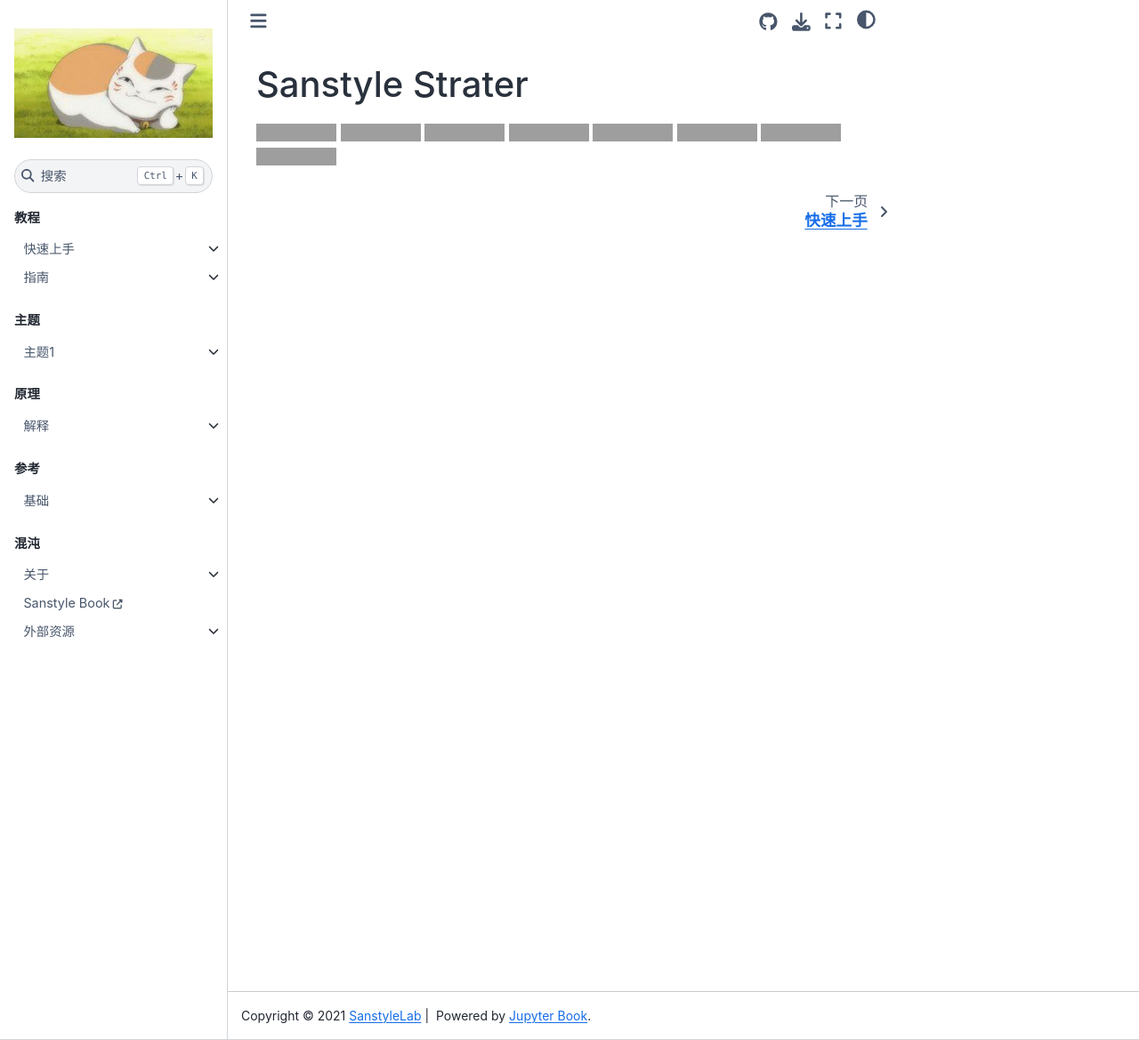
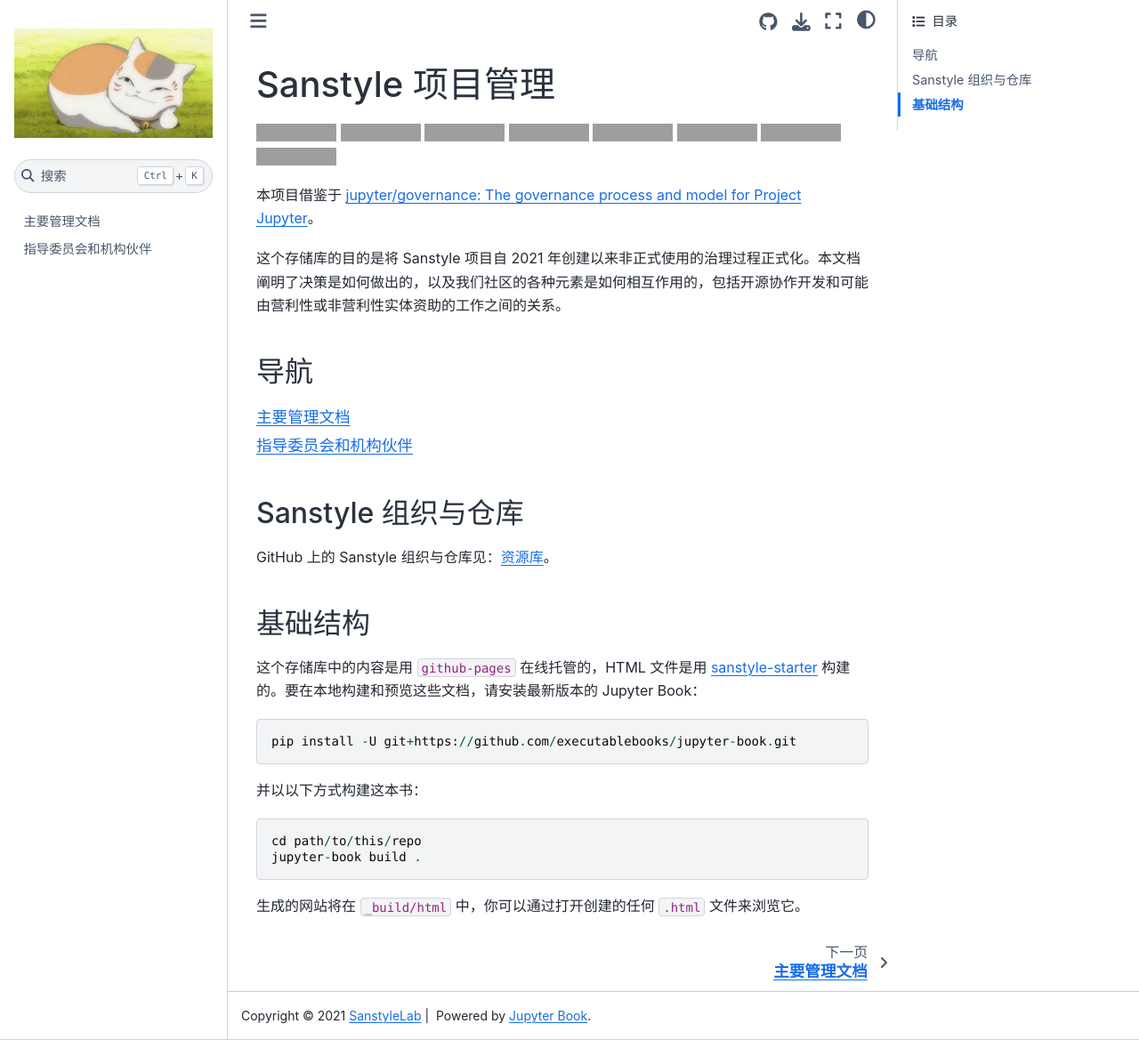
Before and after one commit to SanstyleLab/governance, a Jupyter Book: the page built from README.md, in a window 1280 px wide and 1169 px high. Shown: the whole window at 89% size. Built offline with Jupyter Book 1.0.4 settings and Sphinx 7.4.7 and the Sphinx Book theme 1.1.4, drawn with Linux system fonts in a browser that asks for light colours; grey boxes are pictures that could not be loaded.

Commit message:
项目初始化

````diff
--- a/README.md
+++ b/README.md
@@ -1,3 +1,34 @@
-# Sanstyle Strater
+# Sanstyle 项目管理
 
-[![GitHub issues](https://img.shields.io/github/issues/xinetzone/sanstyle-starter)](https://github.com/xinetzone/sanstyle-starter/issues) [![GitHub forks](https://img.shields.io/github/forks/xinetzone/sanstyle-starter)](https://github.com/xinetzone/sanstyle-starter/network) [![GitHub stars](https://img.shields.io/github/stars/xinetzone/sanstyle-starter)](https://github.com/xinetzone/sanstyle-starter/stargazers) [![GitHub license](https://img.shields.io/github/license/xinetzone/sanstyle-starter)](https://github.com/xinetzone/sanstyle-starter/blob/main/LICENSE)  ![repo size](https://img.shields.io/github/repo-size/xinetzone/sanstyle-starter.svg) [![contributors](https://img.shields.io/github/contributors/xinetzone/sanstyle-starter.svg)](https://github.com/xinetzone/sanstyle-starter/graphs/contributors) [![watcher](https://img.shields.io/github/watchers/xinetzone/sanstyle-starter.svg)](https://github.com/xinetzone/sanstyle-starter/watchers) ![](https://github.com/xinetzone/sanstyle-starter/actions/workflows/docs.yml/badge.svg)
+[![GitHub issues](https://img.shields.io/github/issues/SanstyleLab/governance)](https://github.com/SanstyleLab/governance/issues) [![GitHub forks](https://img.shields.io/github/forks/SanstyleLab/governance)](https://github.com/SanstyleLab/governance/network) [![GitHub stars](https://img.shields.io/github/stars/SanstyleLab/governance)](https://github.com/SanstyleLab/governance/stargazers) [![GitHub license](https://img.shields.io/github/license/SanstyleLab/governance)](https://github.com/SanstyleLab/governance/blob/main/LICENSE)  ![repo size](https://img.shields.io/github/repo-size/SanstyleLab/governance.svg) [![contributors](https://img.shields.io/github/contributors/SanstyleLab/governance.svg)](https://github.com/SanstyleLab/governance/graphs/contributors) [![watcher](https://img.shields.io/github/watchers/SanstyleLab/governance.svg)](https://github.com/SanstyleLab/governance/watchers) ![](https://github.com/SanstyleLab/governance/actions/workflows/docs.yml/badge.svg)
+
+
+本项目借鉴于 [jupyter/governance: The governance process and model for Project Jupyter](https://github.com/jupyter/governance)。
+
+这个存储库的目的是将 Sanstyle 项目自 2021 年创建以来非正式使用的治理过程正式化。本文档阐明了决策是如何做出的，以及我们社区的各种元素是如何相互作用的，包括开源协作开发和可能由营利性或非营利性实体资助的工作之间的关系。
+
+## 导航
+
+```{tableofcontents}
+```
+
+## Sanstyle 组织与仓库
+
+GitHub 上的 Sanstyle 组织与仓库见：[资源库](https://xinetzone.github.io/sanstyle-book/about.html)。
+
+## 基础结构
+
+这个存储库中的内容是用 `github-pages` 在线托管的，HTML 文件是用 [sanstyle-starter](https://github.com/xinetzone/sanstyle-starter) 构建的。要在本地构建和预览这些文档，请安装最新版本的 Jupyter Book：
+
+```
+pip install -U git+https://github.com/executablebooks/jupyter-book.git
+```
+
+并以以下方式构建这本书：
+
+```
+cd path/to/this/repo
+jupyter-book build .
+```
+
+生成的网站将在 `_build/html` 中，你可以通过打开创建的任何 `.html` 文件来浏览它。
--- a/_config.yml
+++ b/_config.yml
@@ -66,10 +66,10 @@ html:
   comments:
     hypothesis: true
     utterances:
-      repo: "xinetzone/sanstyle-starter"
+      repo: "SanstyleLab/governance"
 
 repository:
-  url: https://github.com/xinetzone/sanstyle-starter # The URL to your book's repository
+  url: https://github.com/SanstyleLab/governance # The URL to your book's repository
   path_to_book: "./" # A path to your book's folder, relative to the repository root., ie docs
   branch: main # Which branch of the repository should be used when creating links
 
--- a/_toc.yml
+++ b/_toc.yml
@@ -1,41 +1,6 @@
-format: jb-book
+format: jb-article
 root: README
-parts:
-- caption: 教程
-  chapters:
-  - file: start/index
-    sections:
-    - glob: start/**
-  - file: basics/index
-    sections:
-    - glob: basics/**
 
-- caption: 主题
-  chapters:
-  - file: topics/index
-    sections:
-    - glob: topics/**
-
-- caption: 原理
-  chapters:
-  - file: principle/index
-    sections:
-    - glob: principle/**
-
-- caption: 参考
-  chapters:
-  - file: reference/index
-    sections:
-    - glob: reference/**
-
-- caption: 混沌
-  chapters:
-  - file: about/index
-    sections:
-      - glob: about/**
-      - file: CHANGELOG
-  - url: https://xinetzone.github.io/sanstyle-book/
-    title: Sanstyle Book
-  - file: other/index
-    sections:
-    - glob: other/**
+sections:
+  - file: governance
+  - file: people
--- /dev/null
+++ b/governance.md
@@ -0,0 +1,56 @@
+# 主要管理文档
+
+本文档的正式版本，以及在下面的管理部分中定义的角色中的个人和机构列表，包含在项目管理存储库中：[governance](https://github.com/xinetzone/governance)。
+
+## 项目
+
+Sanstyle 项目的目标是开发开源软件，并部署开放和公共的网站和服务，用于可重复、探索性和交互式计算。
+
+本项目公开开发并托管在 [Sanstyle Book](https://xinetzone.github.io/sanstyle-book) 项目和 [Sanstyle Lab](https://sanstylelab.github.io) 组织下的公共 GitHub 库中。项目运行的服务由托管在 [xinetzone.github.io](https://xinetzone.github.io) 或 [sanstylelab.github.io](https://sanstylelab.github.io) 域名下的公共网站和网络服务组成。
+
+任何人都可以成为贡献者。贡献者可以隶属于任何法人实体，也可以不隶属于任何法人实体。贡献者通过提交、审查和讨论 GitHub Pull Requests 和 Issues 来参与项目。
+
+## 管理
+
+项目管理的基础是：
+
+- 开放和透明
+- 积极贡献
+- 机构中立
+
+### 指导理事会
+
+项目将有一个指导理事会，该理事会由项目贡献者组成，他们在质量和数量上做出了大量的贡献，并持续至少一年。理事会的总体作用是，确保项目在技术上和作为一个社区的长期福祉。
+
+在日常的项目活动中，理事会成员作为所有其他贡献者和社区的同伴，参与所有的讨论、代码评审和其他项目活动。在这些日常活动中，理事会成员没有任何特殊权力或特权。但是，由于理事会成员所作贡献的质量和数量以及他们在项目软件和服务方面的专家知识，预计他们将在技术和项目方向方面向可能缺乏经验的人提供有用的指导。
+
+指导理事会及其成员在某些情况下发挥特殊作用。理事会尤其可：
+
+- 对项目的总体范围、远景和方向做出决定。
+- 与其他组织或个人进行战略合作的决策。
+- 对特定的技术问题、特性、bug 和拉请求做出决定。它们是指导代码评审过程和合并拉请求的主要机制。
+- 对项目运行的服务做出决策，并为项目和社区的利益管理这些服务。
+- 当常规的社区讨论不能在合理的时间框架内产生共识时，做出决定。
+
+### 理事会成员
+
+有资格成为指导理事会成员的个人必须是项目贡献者，并且在质量和数量上都有很大的贡献，并且持续至少一年。潜在理事会成员由现有理事会成员提名，并由现有理事会投票表决。在投票成功的基础上，请新当选的成员以该身份任职。该理事会最初将由一组现有的核心开发者组成。
+当信用卡诈骗罪
+
+### 利益冲突
+
+预计理事会成员将受雇于广泛的公司，大学和非营利组织。因此，成员之间可能存在利益冲突。这种利益冲突包括但不限于：
+
+- 项目之外可能影响其在项目上工作的财务利益，如投资、就业或承包工作。
+- 获得雇主的专有信息，这些信息可能会泄露到他们在项目中的工作中。
+- 个人私底下从项目资源中获得了好处，但项目却没有获得好处或处于不利地位。
+
+所有理事会成员应向理事会其他成员披露其可能存在的任何利益冲突。在某一特定问题上有利益冲突的成员可以参加安理会对该问题的讨论，但必须回避就该问题投票。
+
+### 理事会的私人通讯
+
+除非特别要求，所有理事会的讨论和活动将是公开的，并与项目贡献者和社区进行合作和讨论。委员会将有一份私人邮寄名单，只在需要保密的特定事项时使用。当需要进行私人通讯及作出决定时，社联会尽量在剔除不应在公共互联网上公布的个人/私人/敏感资料后，向共同体总结有关资料。
+
+### 小组委员会
+
+理事会可以设立小组委员会，为项目的具体方面提供领导和指导。小组委员会应与立法会整体一样，以公开和公众的方式进行工作，除非特别需要保护私隐。除非特别需要，小组委员会的私人通信应在理事会的主要私人邮寄名单上进行。
--- /dev/null
+++ b/people.md
@@ -0,0 +1,14 @@
+# 指导委员会和机构伙伴
+
+名字后面跟着 GitHub 的用户名。
+
+## 指导委员会
+
+名字参与时间排序：
+
+- 刘新伟 @xinetzone（创始成员 2021）
+
+
+## 机构合伙人
+
+暂无
````
